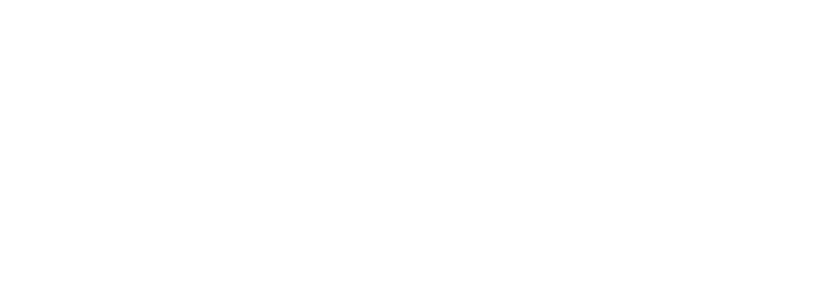
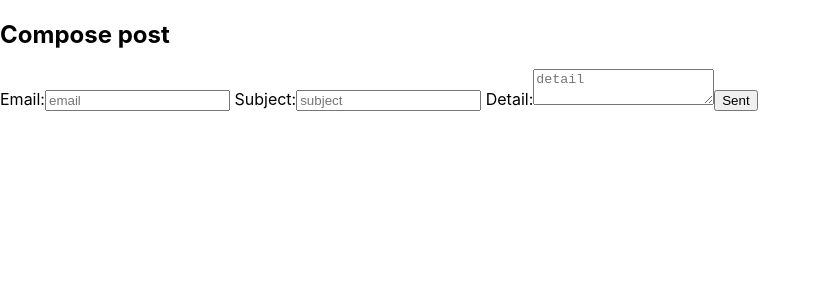
Before and after one commit to OriBarbadillo/coding-challenge1, a React (Create React App) app: page /NewPost in a window 1280 px wide. Before the commit this address had no page. Shown: the top 300 px of the page, without its empty margins (0-820 px from the left). Built offline with nearby package versions, Linux system fonts and the light colour scheme.

Commit message:
Working
Without format

```diff
--- a/package.json
+++ b/package.json
@@ -10,6 +10,7 @@
     "react-dom": "^18.2.0",
     "react-router-dom": "^6.6.1",
     "react-scripts": "5.0.1",
+    "reactstrap": "^9.1.5",
     "validator": "^13.7.0",
     "web-vitals": "^2.1.4"
   },
--- a/src/App.js
+++ b/src/App.js
@@ -1,6 +1,7 @@
 import React from "react";
 import Home from "./views/Home";
 import ListedPosts from "./views/ListedPosts";
+import NewPost from "./views/NewPost";
 import {BrowserRouter as Router, Routes, Route,} from "react-router-dom";
 
 function App() {
@@ -10,6 +11,7 @@ function App() {
       <Routes>
         <Route path='/' element={<Home />}></Route>
         <Route path='/ListedPosts' element={<ListedPosts />}></Route>
+        <Route path='/NewPost' element={<NewPost />}></Route>
       </Routes>
     </Router>
     </>
--- a/src/index.js
+++ b/src/index.js
@@ -3,6 +3,7 @@ import ReactDOM from 'react-dom/client';
 import './index.css';
 import App from './App';
 import reportWebVitals from './reportWebVitals';
+
 
 const root = ReactDOM.createRoot(document.getElementById('root'));
 root.render(
--- a/src/views/Home/index.js
+++ b/src/views/Home/index.js
@@ -7,6 +7,7 @@ function Home() {
   const [emailError, setEmailError] = useState("");
 
   const navigate = useNavigate();
+
 
   function getNewId(){
     let lastEmailId = localStorage.getItem('lastEmailId') || '0';
@@ -30,10 +31,7 @@ function Home() {
         navigate('/ListedPosts')
       }
       else{
-        console.log("No estaba, se agrega nuevo id")
         const newEmail = {id: getNewId(), email:email}
-
-        console.log("Email despues:", newEmail)
         emails.push(newEmail)
         localStorage.setItem('emails', JSON.stringify(emails));
         alert("Has guardado tu email")
--- a/src/views/ListedPosts/index.js
+++ b/src/views/ListedPosts/index.js
@@ -1,48 +1,57 @@
 import React, { useEffect, useState } from "react";
+import {useNavigate} from 'react-router-dom';
 
 function ListedPosts() {
   const [data, getData] = useState([]);
   const [email, setEmail] = useState('');
+  const [newPost] = useState(false);
   const getDataEmail = () => {
     return localStorage.getItem('email');
   }
+  const navigate = useNavigate();
   const URL = "https://jsonplaceholder.typicode.com/posts";
 
   useEffect(() => {
     fetchData();
     setEmail(getDataEmail());
   }, []);
-
+  function navigateNewPost()
+  {
+    if(!newPost){
+      navigate('/newPost')
+    }
+  }
   const fetchData = () => {
     fetch(URL)
       .then((res) => res.json())
 
       .then((response) => {
-        console.log(response);
+        //console.log(response);
         getData(response);
       });
   };
+  const posts = JSON.parse(localStorage.getItem('posts'))
+  const dataPost = data.concat(posts);
+  const idSaved = ((JSON.parse(localStorage.getItem('emails'))).find(p => p.email === (JSON.parse(localStorage.getItem('email'))))).id
 
-  const idSaved = ((JSON.parse(localStorage.getItem('emails'))).find(p => p.email === (JSON.parse(localStorage.getItem('email'))))).id
-  console.log("data:",data)
-  console.log("Id saved:", idSaved)
   return (
-    <div>
+    <table>
       <h1>Welcome!</h1>
       <h2>Posts list of {email}</h2>
+      <button onClick={navigateNewPost}>Compose</button>
       <tbody>
         <tr>
           <th>Subject</th>
-          <th>Descripation</th>
+          <th>details</th>
         </tr>
-        {data.filter(post => post.userId === idSaved).map((item, i) => (
+        {dataPost.filter(post => post.userId === idSaved).reverse().map((item, i) => (
           <tr key={i}>
             <td>{item.title}</td>
             <td>{item.body}</td>
           </tr>
         ))}
       </tbody>
-    </div>
+    </table>
   );
 }
 
--- /dev/null
+++ b/src/views/NewPost/index.js
@@ -0,0 +1,61 @@
+import React, { useState } from "react";
+import validator from 'validator'
+import {useNavigate} from 'react-router-dom';
+
+function NewPost() {
+  const [emailError, setEmailError] = useState("");
+  const [state, setState] = React.useState({
+    emailTo: "",
+    subject: "",
+    detail: "",
+  })
+
+  const navigate = useNavigate();
+  function sendPost(){
+
+    if (validator.isEmail(state.emailTo)) {
+      setEmailError('Valid Email :)')
+      if (!localStorage.emails.includes(localStorage.email)){
+        //No esta el destino, se manda pero no agrega nada
+        alert("Post sent successfully!")
+      }
+      else{
+        alert("Post sent successfully agregar!")
+        if(JSON.parse(localStorage.getItem('email')) === state.emailTo){
+          const idSaved = ((JSON.parse(localStorage.getItem('emails'))).find(p => p.email === (JSON.parse(localStorage.getItem('email'))))).id
+          const newPost = {userId: idSaved, id: 1, title: state.subject, body: state.detail}
+          var posts = JSON.parse(localStorage.getItem('posts') || "[]")
+          posts.push(newPost)
+          localStorage.setItem('posts', JSON.stringify(posts))
+        }
+        navigate('/ListedPosts')
+      }
+    } else {
+      setEmailError('Please, enter valid Email!')
+    }
+  };
+
+  function handleOnChange(evt) {
+    const value = evt.target.value;
+    setState({
+      ...state,
+      [evt.target.name]: value
+    });
+  }
+
+  return (
+    <div className="home">
+        <h2>Compose post</h2>
+          <label htmlFor="emailTo" className="label"> Email:</label>
+          <input type="text" name="emailTo" value={state.emailTo} onChange={handleOnChange} placeholder="email"/>
+          <label htmlFor="subject" className="label"> Subject:</label>
+          <input type="text" name="subject" value={state.subject} onChange={handleOnChange} placeholder="subject"/>
+          <label htmlFor="detail" className="label"> Detail:</label>
+          <textarea type="text" name="detail" value={state.detail} onChange={handleOnChange} placeholder="detail"/>
+          <button onClick={sendPost}>Sent</button>
+          <p className="emailError">{emailError}</p>
+    </div>
+  );
+}
+
+export default NewPost;
```
Also changed, not shown: 1 other file (tests, documents, lock files or other folders).
